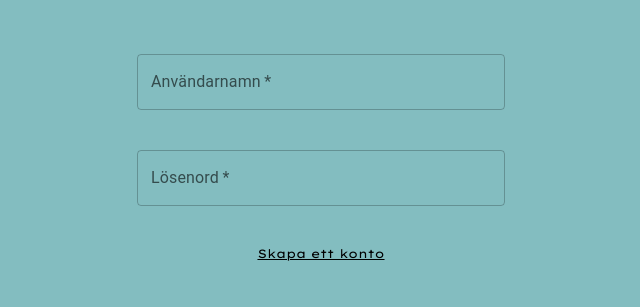
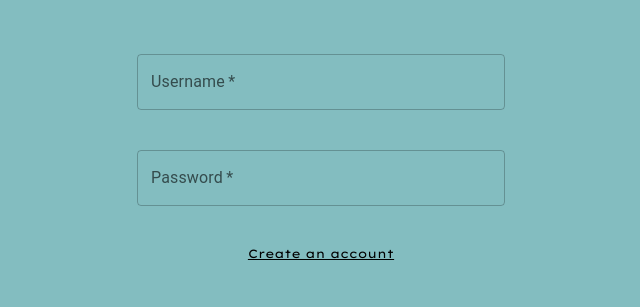
Before and after one commit to HaNNa89/portfolio-CodeWave, a React (Vite) app: page /login in a window 1280 px wide. Shown: the part 256-563 px from the top of the page, without its empty margins (319-959 px from the left). Built offline with nearby package versions, Linux system fonts and the light colour scheme.

Commit message:
change error message

```diff
--- a/src/components/Login/Login.tsx
+++ b/src/components/Login/Login.tsx
@@ -1,21 +1,27 @@
-import { TextField, Dialog, DialogTitle, DialogContent, DialogActions, Button } from "@mui/material";
+import {
+	Button,
+	Dialog,
+	DialogActions,
+	DialogContent,
+	DialogTitle,
+	TextField,
+} from "@mui/material";
+import { useFormik } from "formik";
 import { useState } from "react";
 import { NavLink, useNavigate } from "react-router-dom";
+import * as yup from "yup";
 import CodeWave from "../../assets/codewave.png";
 import "./Login.css";
-import { useFormik } from "formik";
-import * as yup from "yup";
 
 const validationSchema = yup.object({
-  username: yup.string().required("Användarnamn är obligatoriskt."),
+	username: yup.string().required("Please enter your username"),
 	password: yup
 		.string()
-    .required("Lösenord är obligatoriskt")
+		.required("Please enter your password")
 		.matches(
 			/^[a-zA-Z0-9!@#\$%\^\&*\)\(+=._-]+$/,
-      "Lösenordet innehåller ogiltiga tecken."
-    )
-    .min(10, "Lösenordet behöver ha minst 10 tecken."),
+			"Your password contains invalid characters"
+		),
 });
 
 function Login() {
@@ -54,10 +60,14 @@ function Login() {
 
 			<div className="login-form">
 				<form onSubmit={formik.handleSubmit}>
-          <div className={`input-container ${formik.touched.username && formik.errors.username ? "error" : ""}`}>
+					<div
+						className={`input-container ${
+							formik.touched.username && formik.errors.username ? "error" : ""
+						}`}
+					>
 						<TextField
 							type="text"
-              label="Användarnamn"
+							label="Username"
 							name="username"
 							value={formik.values.username}
 							onChange={formik.handleChange}
@@ -68,10 +78,14 @@ function Login() {
 							fullWidth
 						/>
 					</div>
-          <div className={`input-container ${formik.touched.password && formik.errors.password ? "error" : ""}`}>
+					<div
+						className={`input-container ${
+							formik.touched.password && formik.errors.password ? "error" : ""
+						}`}
+					>
 						<TextField
 							type="password"
-              label="Lösenord"
+							label="Password"
 							name="password"
 							value={formik.values.password}
 							onChange={formik.handleChange}
@@ -84,16 +98,20 @@ function Login() {
 					</div>
 					<div className="create-account">
 						<NavLink style={{ color: "#000" }} to="/register">
-              Skapa ett konto
+							Create an account
 						</NavLink>
 					</div>
-          <button className="login-button" type="button" onClick={handleButtonClick}>
+					<button
+						className="login-button"
+						type="button"
+						onClick={handleButtonClick}
+					>
 						Sign in
 					</button>
 				</form>
 			</div>
 
-      <Dialog  open={isPopupOpen} onClose={handleClosePopup}>
+			<Dialog open={isPopupOpen} onClose={handleClosePopup}>
 				<DialogTitle>Error Message:</DialogTitle>
 				<DialogContent>
 					Please fill in the fields correctly before signing in.
--- a/src/components/Register/Register.tsx
+++ b/src/components/Register/Register.tsx
@@ -20,9 +20,10 @@ const RegistrationSchema = yup.object({
 		.required("Please enter a password")
 		.matches(
 			/^[a-zA-Z0-9!@#\$%\^\&*\)\(+=._-]+$/,
-			"your password contains invalid characters"
+			`Invalid input. Allowed characters are letters (both uppercase and lowercase),
+      numbers, and the following special characters: ! @ # $ % ^ & * ) ( + = . _ - . Please try again.`
 		)
-		.min(10, "Your password must be at least 10 characters long"),
+		.min(10, "Your password must be at least 8 characters long"),
 	confirmpassword: yup
 		.string()
 		.oneOf([yup.ref("password"), ""], "Your passwords must match each other")
```
Lines whose indentation alone changed are shown as unchanged.
